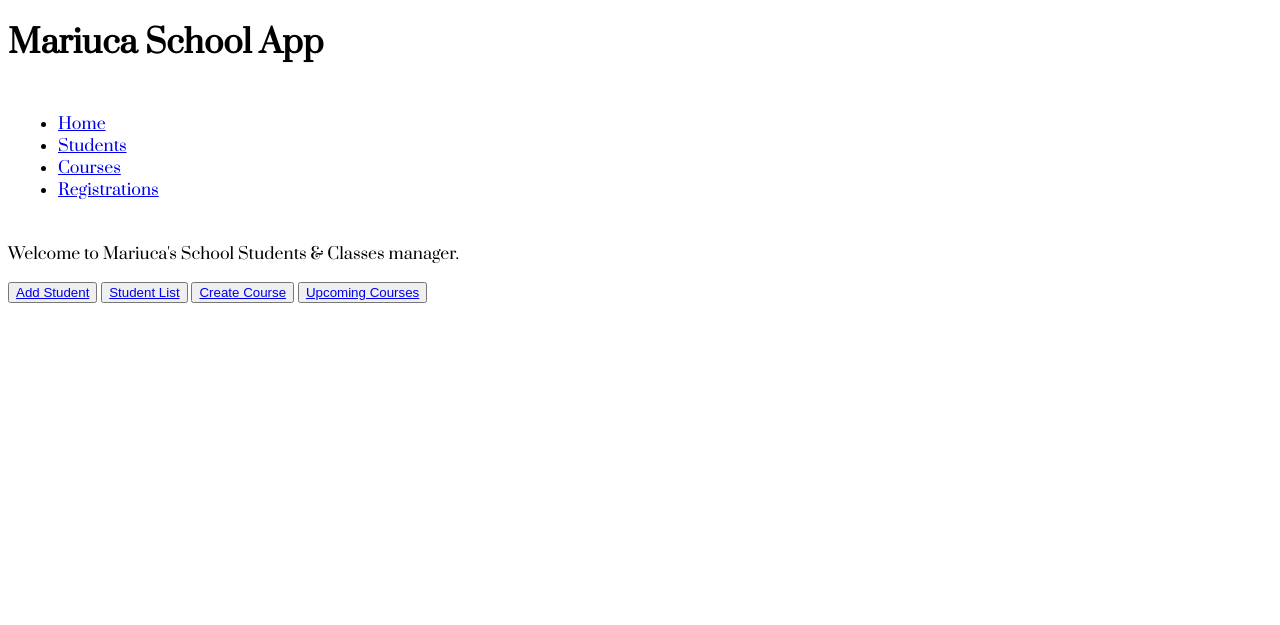
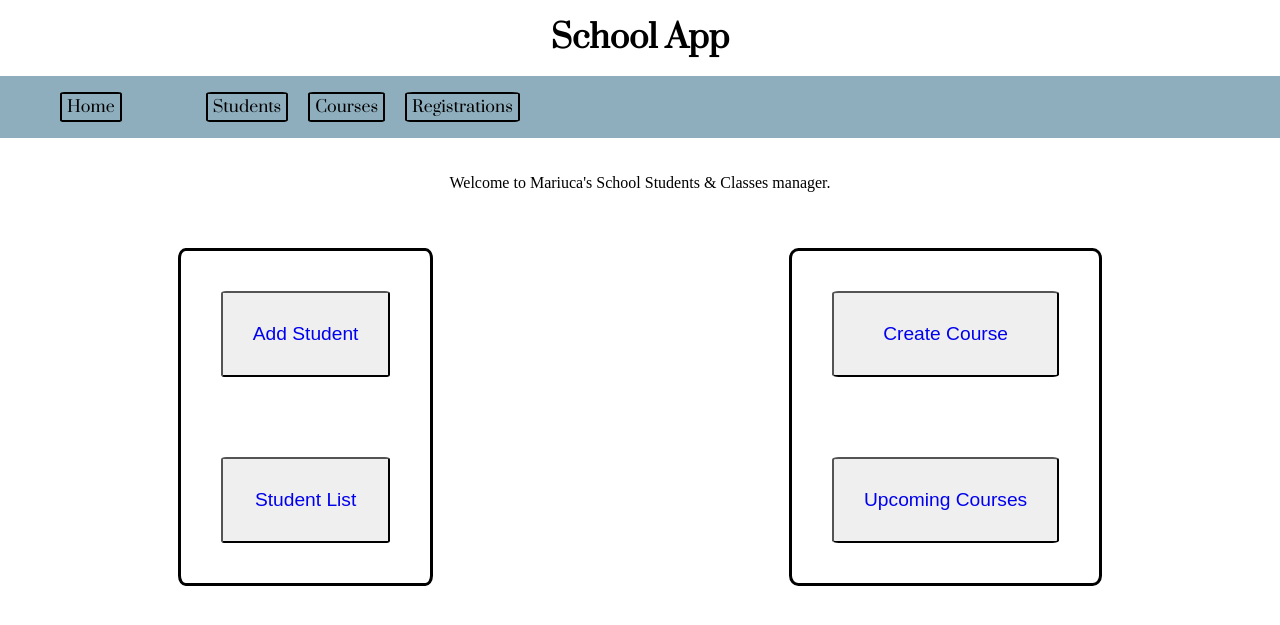
Before and after one commit to mariamuzas/mariuca_school_app_project, a Flask app: page / in a window 1280 px wide. Shown: the top 625 px of the page. Run offline with Flask 2, Linux system fonts and the light colour scheme.

Commit message:
css for base and lists done

```diff
--- a/static/css/style.css
+++ b/static/css/style.css
@@ -1,11 +1,94 @@
 body {
+    margin: 0;
+    cursor: pointer;
+}
+
+#header_title{
+    font-family: 'Prata', serif;
+    margin: 2vh;
+    text-align: center;
+}
+.menu {
+    display: flex;
+    justify-content: space-between;
+    align-items: center;
+    background-color: #8EAEBD;
+    margin: 0;
+    padding: 0;
     font-family: 'Prata', serif;
 }
-nav {
+nav > ul {
     display: flex;
-    justify-content: space-between;
-    padding: 10px;
+    flex-flow: row nowrap;
 }
-nav li {
-    flex-direction: row;
+
+.home_button{
+    margin-right: 5vw;
 }
+nav > ul > li {
+    list-style: none;
+    border: 2px solid;
+    border-radius: 7%;
+    padding: 2px 5px;
+    margin-left: 20px;
+}
+
+nav > ul> li > a{
+    color:black;
+}
+
+a {
+    text-decoration: none;
+}
+
+.welcome {
+    display: flex;
+    justify-content: center;
+    padding-top: 20px;
+}
+
+#index_buttons{
+    display: flex;
+    justify-content: space-around;
+    padding-top: 40px;
+}
+.student_buttons, .course_buttons{
+    display: flex;
+    flex-direction: column;
+    justify-content: center;
+    border: solid;
+    border-radius: 3%;
+}
+.student_buttons > button, .course_buttons > button {
+    margin: 40px;
+    padding: 30px 30px;
+    font-size: 120%;
+    border-radius: 3%;
+}
+
+table{
+    margin: 5% 5%;
+    border-collapse: collapse;
+    width: 80%;
+}
+table, th, td{
+    border: 1px solid black;
+}
+.details{
+    font-size: 14px;
+}
+
+.delete_button{
+    outline: none;
+    background-color: white;
+    border: 0;
+}
+.header_table{
+   font-weight: bold;
+   text-align: center;
+}
+thead {
+    font-weight: bold;
+    font-size: 120%;
+    font-family: 'Prata', serif;
+}
--- a/templates/base.html
+++ b/templates/base.html
@@ -10,15 +10,17 @@
     <title>Mariuca School</title>
 </head>
 <body>
-    <h1>Mariuca School App</h1>
-    <nav>
-        <ul class="menu">
-            <li><a href="{{url_for('home')}}">Home</a></li>
-            <li><a href="{{ url_for('students.list_students')}}">Students</a></li>
-            <li><a href="{{ url_for('courses.list_courses')}}">Courses</a></li>
-            <li><a href="{{ url_for('registration.list_registrations')}}">Registrations</a></li>
-        </ul>
-    </nav>
+    <h1 id="header_title" >School App</h1>
+    <div class="menu">
+        <nav >
+            <ul>
+                <li class="home_button"><a href="{{url_for('home')}}">Home</a></li>
+                <li><a href="{{ url_for('students.list_students')}}">Students</a></li>
+                <li><a href="{{ url_for('courses.list_courses')}}">Courses</a></li>
+                <li><a href="{{ url_for('registration.list_registrations')}}">Registrations</a></li>
+            </ul>
+        </nav>
+    </div>
     {% block content %}
     {% endblock content %}
 </body>
--- a/templates/index.html
+++ b/templates/index.html
@@ -1,11 +1,16 @@
 {% extends 'base.html' %}
 {% block content %}
-
-    <p>Welcome to Mariuca's School Students & Classes manager. </p>
-
-    <button><a href="{{ url_for('students.new_student') }}"> Add Student </a></button>
-    <button><a href="{{ url_for('students.list_students')}}">Student List</a></button>
-    <button><a href="{{ url_for('courses.new_course') }}">Create Course</a></button>
-    <button><a href="{{ url_for('courses.list_courses')}}">Upcoming Courses</a></button>
-
+    <div class="welcome">
+        <p>Welcome to Mariuca's School Students & Classes manager. </p>
+    </div>
+    <div id="index_buttons">
+        <div class="student_buttons">
+            <button class="index_add_student_bt"><a href="{{ url_for('students.new_student') }}"> Add Student </a></button>
+            <button class="index_create_student_bt"><a href="{{ url_for('students.list_students')}}">Student List</a></button>
+        </div>
+        <div class="course_buttons">
+            <button class="index_create_course_bt"><a href="{{ url_for('courses.new_course') }}">Create Course</a></button>
+            <button class="index_upcoming_courses_bt"><a href="{{ url_for('courses.list_courses')}}">Upcoming Courses</a></button>
+        </div>
+    </div>
 {% endblock content %}
```
Also changed, not shown: templates/courses/index.html (+3 -5 lines), templates/registrations/index.html (+6 -7 lines), templates/students/index.html (+7 -9 lines).
